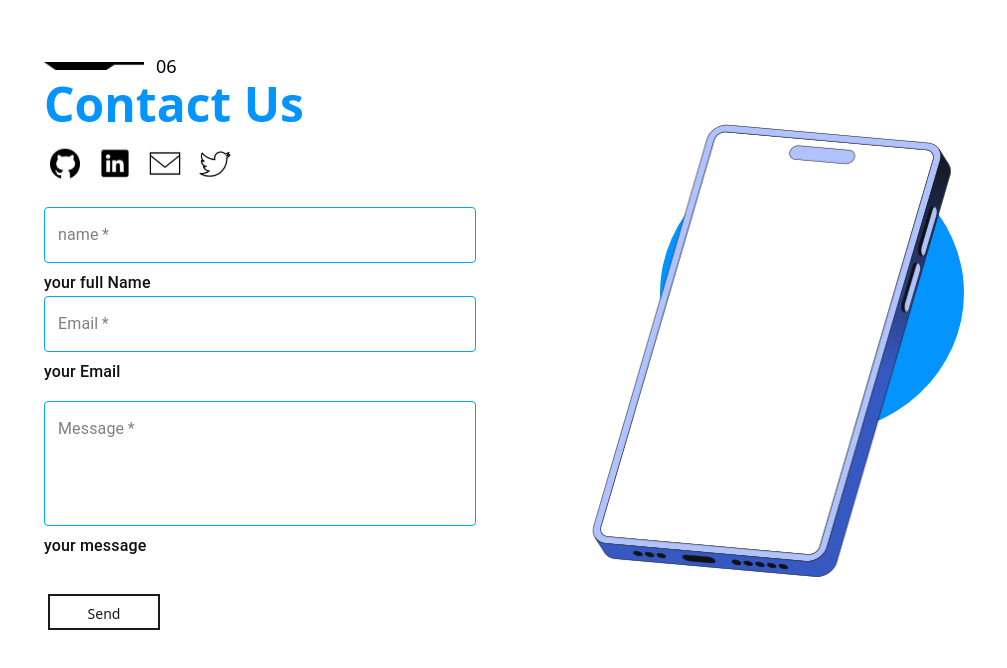
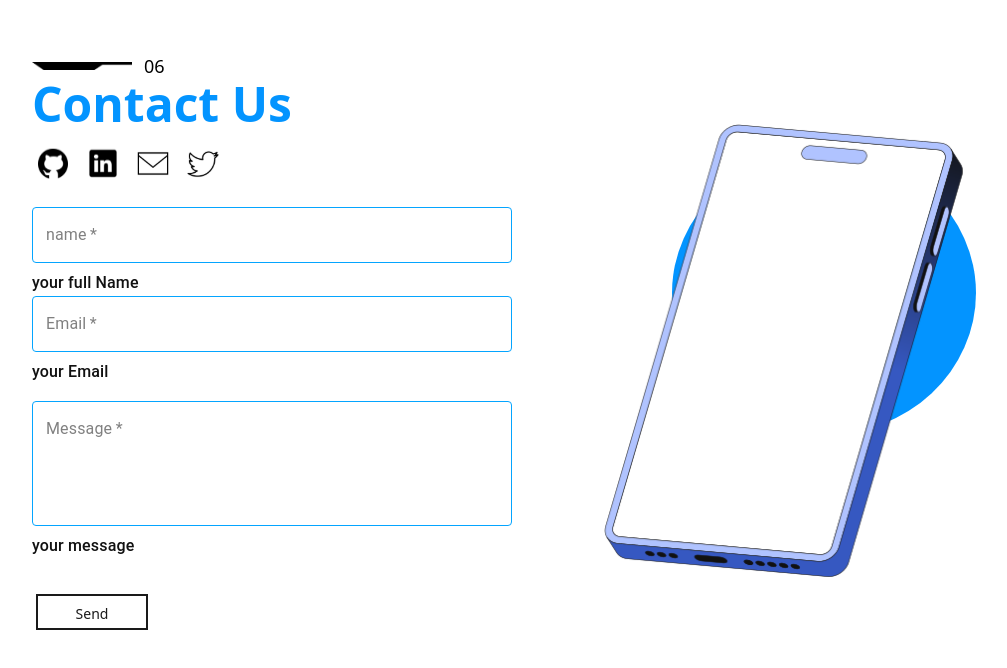
Before and after one commit to Nexus-2023/Nexus-Website, a Next.js app: page / in a window 1280 px wide. Shown: the part 5059-5727 px from the top of the page, without its empty margins (136-1143 px from the left). Built offline with nearby package versions, Linux system fonts and the light colour scheme; no server answers.

Commit message:
contact resizing

```diff
--- a/src/Components/Section/Contact.jsx
+++ b/src/Components/Section/Contact.jsx
@@ -235,7 +235,7 @@ export default function Contact() {
             </Alert>
           </>
         )}
-        <div className=" flex-col  items-center">
+        <div className=" flex-col  items-center min-w-[20rem]  medium:min-w-[30rem]   ">
           <motion.div
             initial={{ opacity: 0, x: -20 }}
             animate={isInView ? { opacity: 1, x: 0 } : { opacity: 0, x: 20 }}
@@ -314,9 +314,9 @@ export default function Contact() {
                   onChange={handleChange}
                   label="name"
                   id="name"
+                  fullWidth
                   style={{
                     marginTop: 8,
-                    width: "27rem",
                   }}
                   name="name"
                 />
@@ -333,10 +333,10 @@ export default function Contact() {
                   id="email"
                   type="email"
                   value={form.email}
+                  fullWidth
                   onChange={handleChange}
                   style={{
                     marginTop: 1,
-                    width: "27rem",
                   }}
                   name="email"
                 />
@@ -355,9 +355,9 @@ export default function Contact() {
                   onChange={handleChange}
                   multiline
                   rows={4}
+                  fullWidth
                   style={{
                     marginTop: 1,
-                    width: "27rem",
                   }}
                   name="message"
                 />
```
